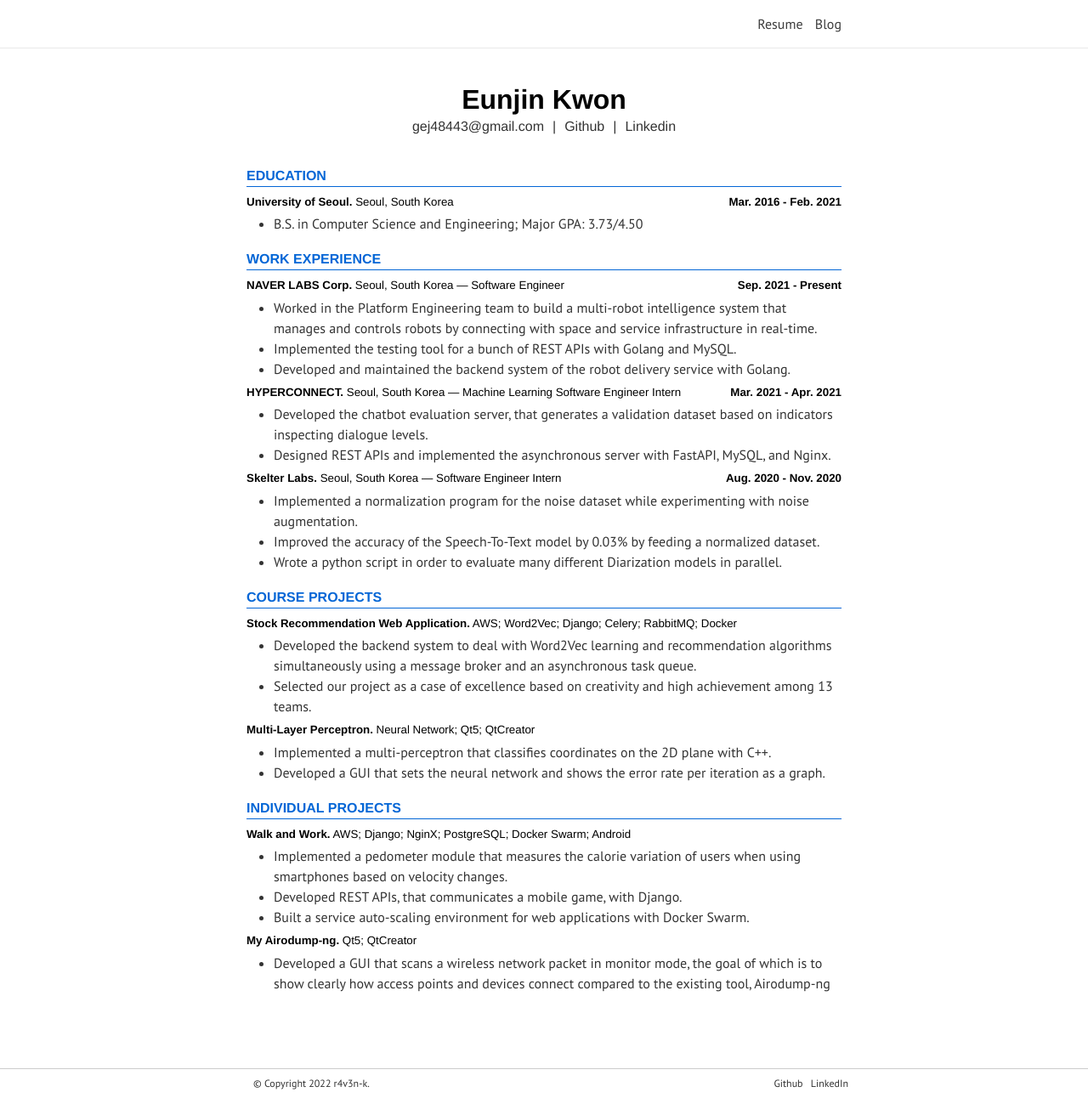
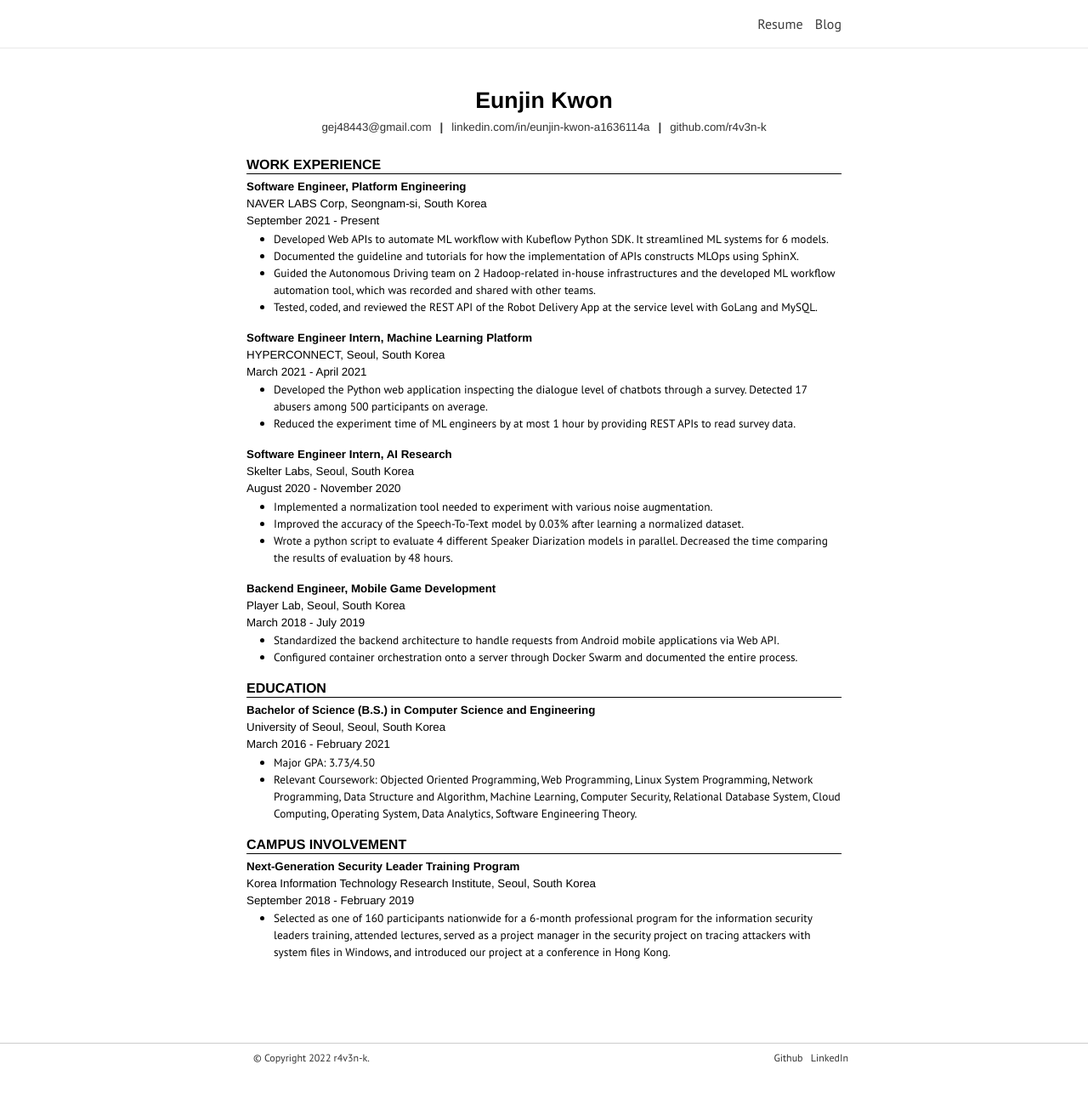
Before and after one commit to r4v3n-k/r4v3n-k.github.io, a Jekyll site: the page built from _pages/resume.md, in a window 1280 px wide. Shown: the whole page at 85% size. Built offline with Jekyll 4.4.1, drawn with Linux system fonts in a browser that asks for light colours; nearby versions of some CDN libraries; some web fonts are replaced; after the commit the page ends 1262 px from its top, so only the background shows below that.

Commit message:
Update resume.md

```diff
--- a/_pages/resume.md
+++ b/_pages/resume.md
@@ -2,95 +2,71 @@
 layout: resume
 permalink: /
 title: Eunjin Kwon
-description: <p><span>gej48443@gmail.com</span>|<span><a href="https://github.com/r4v3n-k">Github</a></span>|<span><a href="https://www.linkedin.com/in/eunjin-kwon-a1636114a/">Linkedin</a></span></p>
+description: <p><span>gej48443@gmail.com</span><b>|</b><span><a href="https://www.linkedin.com/in/eunjin-kwon-a1636114a/">linkedin.com/in/eunjin-kwon-a1636114a</a></span><b>|</b><span><a href="https://github.com/r4v3n-k">github.com/r4v3n-k</a></span></p>
 
 ---
+
+### WORK EXPERIENCE
+
+<div class="resume-item-title">
+    <h4><b>Software Engineer, Platform Engineering</b></h4>
+    <h4>NAVER LABS Corp, Seongnam-si, South Korea</h4>
+    <h4>September 2021 - Present</h4>
+</div>
+
+- Developed Web APIs to automate ML workflow with Kubeflow Python SDK. It streamlined ML systems for 6 models.
+- Documented the guideline and tutorials for how the implementation of APIs constructs MLOps using SphinX.
+- Guided the Autonomous Driving team on 2 Hadoop-related in-house infrastructures and the developed ML workflow automation tool, which was recorded and shared with other teams.
+- Tested, coded, and reviewed the REST API of the Robot Delivery App at the service level with GoLang and MySQL.
+
+<div class="resume-item-title">
+    <h4><b>Software Engineer Intern, Machine Learning Platform</b></h4>
+    <h4>HYPERCONNECT, Seoul, South Korea</h4>
+    <h4>March 2021 - April 2021</h4>
+</div>
+
+<!-- 1:1 대화 -> 3번의 조사 -> 2번 이상 false 를 받은 사람 탐색 (abusing people), true dataset 확보 -->
+<!-- 생성된 데이터를 조회하는 인터페이스를 개발하여 연구원들의 실험 시간을 1시간 정도 단축 (SQL 문에 익숙하지 않아서) -->
+- Developed the Python web application inspecting the dialogue level of chatbots through a survey. Detected 17 abusers among 500 participants on average.
+- Reduced the experiment time of ML engineers by at most 1 hour by providing REST APIs to read survey data.
+
+<div class="resume-item-title">
+    <h4><b>Software Engineer Intern, AI Research</b></h4>
+    <h4>Skelter Labs, Seoul, South Korea</h4>
+    <h4>August 2020 -  November 2020</h4>
+</div>
+
+- Implemented a normalization tool needed to experiment with various noise augmentation.
+- Improved the accuracy of the Speech-To-Text model by 0.03% after learning a normalized dataset.
+- Wrote a python script to evaluate 4 different Speaker Diarization models in parallel. Decreased the time comparing the results of evaluation by 48 hours.
+
+<div class="resume-item-title">
+    <h4><b>Backend Engineer, Mobile Game Development</b></h4>
+    <h4>Player Lab, Seoul, South Korea</h4>
+    <h4>March 2018 - July 2019</h4>
+</div>
+
+<!-- Web API 를 제공하기 위해 Django, PostgreSQL 등 우분투 서버의 백엔드 아키텍처를 표준화 (도커라이징) -->
+- Standardized the backend architecture to handle requests from Android mobile applications via Web API.
+- Configured container orchestration onto a server through Docker Swarm and documented the entire process.
 
 ### EDUCATION
 
 <div class="resume-item-title">
-    <h4>University of Seoul.<span> Seoul, South Korea</span></h4>
-    <h5>Mar. 2016 - Feb. 2021</h5>
+    <h4><b>Bachelor of Science (B.S.) in Computer Science and Engineering</b></h4>
+    <h4>University of Seoul, Seoul, South Korea</h4>
+    <h4>March 2016 - February 2021</h4>
 </div>
 
-- B.S. in Computer Science and Engineering; Major GPA: 3.73/4.50
+- Major GPA: 3.73/4.50
+- Relevant Coursework: Objected Oriented Programming, Web Programming, Linux System Programming, Network Programming, Data Structure and Algorithm, Machine Learning, Computer Security, Relational Database System, Cloud Computing, Operating System, Data Analytics, Software Engineering Theory.
 
-### WORK EXPERIENCE
-
-<div class="resume-item-title">
-    <h4>NAVER LABS Corp.<span> Seoul, South Korea — Software Engineer</span></h4>
-    <h5>Sep. 2021 - Present</h5>
-</div>
-
-- Worked in the Platform Engineering team to build a multi-robot intelligence system that manages and controls robots by connecting with space and service infrastructure in real-time.
-- Implemented the testing tool for a bunch of REST APIs with Golang and MySQL.
-- Developed and maintained the backend system of the robot delivery service with Golang.
-
-<div class="resume-item-title">
-    <h4>HYPERCONNECT.<span> Seoul, South Korea — Machine Learning Software Engineer Intern</span></h4>
-    <h5>Mar. 2021 - Apr. 2021</h5>
-</div>
-
-- Developed the chatbot evaluation server, that generates a validation dataset based on indicators inspecting dialogue levels.
-- Designed REST APIs and implemented the asynchronous server with FastAPI, MySQL, and Nginx.
-
-<div class="resume-item-title">
-    <h4>Skelter Labs.<span> Seoul, South Korea — Software Engineer Intern</span></h4>
-    <h5>Aug. 2020 -  Nov. 2020</h5>
-</div>
-
-- Implemented a normalization program for the noise dataset while experimenting with noise augmentation.
-- Improved the accuracy of the Speech-To-Text model by 0.03% by feeding a normalized dataset.
-- Wrote a python script in order to evaluate many different Diarization models in parallel.
-
-<!--
 ### CAMPUS INVOLVEMENT
 
 <div class="resume-item-title">
-    <h4>Best of the Best.<span> Korea Information Technology Research Institute</span></h4>
-    <h5>Sep. 2018 - Feb. 2019</h5>
+    <h4><b>Next-Generation Security Leader Training Program</b></h4>
+    <h4>Korea Information Technology Research Institute, Seoul, South Korea</h4>
+    <h4>September 2018 - February 2019</h4>
 </div>
 
 - Selected as one of 160 participants nationwide for a 6-month professional program for the information security leaders training, attended lectures, served as a project manager in the security project on tracing attackers with system files in Windows, and introduced our project at a conference in Hong Kong.
--->
-
-### COURSE PROJECTS
-
-<div class="resume-item-title">
-    <a href="https://github.com/r4v3n-k/college-projects/tree/master/2020-1st-Term-Capstone">
-        <h4>Stock Recommendation Web Application.<span> AWS; Word2Vec; Django; Celery; RabbitMQ; Docker</span></h4>
-    </a>
-</div>
-
-- Developed the backend system to deal with Word2Vec learning and recommendation algorithms simultaneously using a message broker and an asynchronous task queue.
-- Selected our project as a case of excellence based on creativity and high achievement among 13 teams.
-
-<div class="resume-item-title">
-    <a href="https://github.com/r4v3n-k/college-projects/tree/master/2019-2nd-Term-basicAI">
-        <h4>Multi-Layer Perceptron.<span> Neural Network; Qt5; QtCreator</span></h4>
-    </a>
-</div>
-
-- Implemented a multi-perceptron that classifies coordinates on the 2D plane with C++.
-- Developed a GUI that sets the neural network and shows the error rate per iteration as a graph.
-
-### INDIVIDUAL PROJECTS
-
-<div class="resume-item-title">
-    <a href="https://www.gigdc.or.kr/product/item.php?it_id=1544421692&ca_id=101020&findType=&findWord=&page=&sort1=&sort2=">
-        <h4>Walk and Work.<span> AWS; Django; NginX; PostgreSQL; Docker Swarm; Android</span></h4>
-    </a>
-</div>
-
-- Implemented a pedometer module that measures the calorie variation of users when using smartphones based on velocity changes.
-- Developed REST APIs, that communicates a mobile game, with Django.
-- Built a service auto-scaling environment for web applications with Docker Swarm.
-
-
-<div class="resume-item-title">
-    <a href="https://github.com/r4v3n-k/BoB-7th/tree/master/stage-3/my_airodump">
-        <h4>My Airodump-ng.<span> Qt5; QtCreator</span></h4>
-    </a>
-</div>
-
-- Developed a GUI that scans a wireless network packet in monitor mode, the goal of which is to show clearly how access points and devices connect compared to the existing tool, Airodump-ng
--- a/_sass/_resume.scss
+++ b/_sass/_resume.scss
@@ -1,7 +1,7 @@
 .resume-header {
     font-family: $resume-font-family;
     color: black;
-    margin-bottom: $space-2;
+    margin-bottom: $space-1;
     display: flex;
     flex-direction: column;
     justify-content: center;
@@ -9,9 +9,9 @@
 
 .resume-title {
     text-align: center;
-    margin: 0;
+    margin: 5px 0;
     font-family: $resume-font-family;
-    font-size: 24pt;
+    font-size: 20pt;
     font-weight: bold;
     color: black;
 }
@@ -24,6 +24,7 @@
     > p {
         margin: 0;
         font-weight: normal;
+        font-size: 10pt;
 
         > span {
             margin: 0 10px;
@@ -44,38 +45,42 @@
 }
 
 .resume-content {
-    .resume-item-title, #skillset {
-        display: flex;
-        justify-content: space-between;
-        margin: 0.3em 0;
+    .resume-item-title {
+        margin: 0.1em 0;
     }
 
-    h3, h4, h5 {
-        font-size: 10pt;
+    h3, h4 {
         color: black;
         margin: 0;
-        font-weight: bold;
         font-family: $resume-font-family;
-        font-size: 10pt;
         span { font-weight: normal; }
         a { color: black; }
     }
 
     h3 { // Title
-        color: $blue-1;
-        padding-bottom: 2px;
-        margin-top: 20px;
-        margin-bottom: 10px;
+        color: black;
+        margin-top: $space-2;
+        margin-bottom: 5px;
+        font-weight: bold;
         font-size: 12pt;
-        border-bottom: solid 1.5px $blue-1;
+        border-bottom: solid 1.5px black;
+    }
+
+    h4 {
+        font-weight: normal;
+        font-size: 10pt;
+        line-height: 1.5;
     }
 
     p {
         margin-bottom: $space-1;
+        font-size: 10pt;
     }
 
     ul {
-        margin-bottom: $space-1;
+        margin-bottom: $space-2;
+        font-size: 10pt;
+        color: black;
     }
 }
 
```
